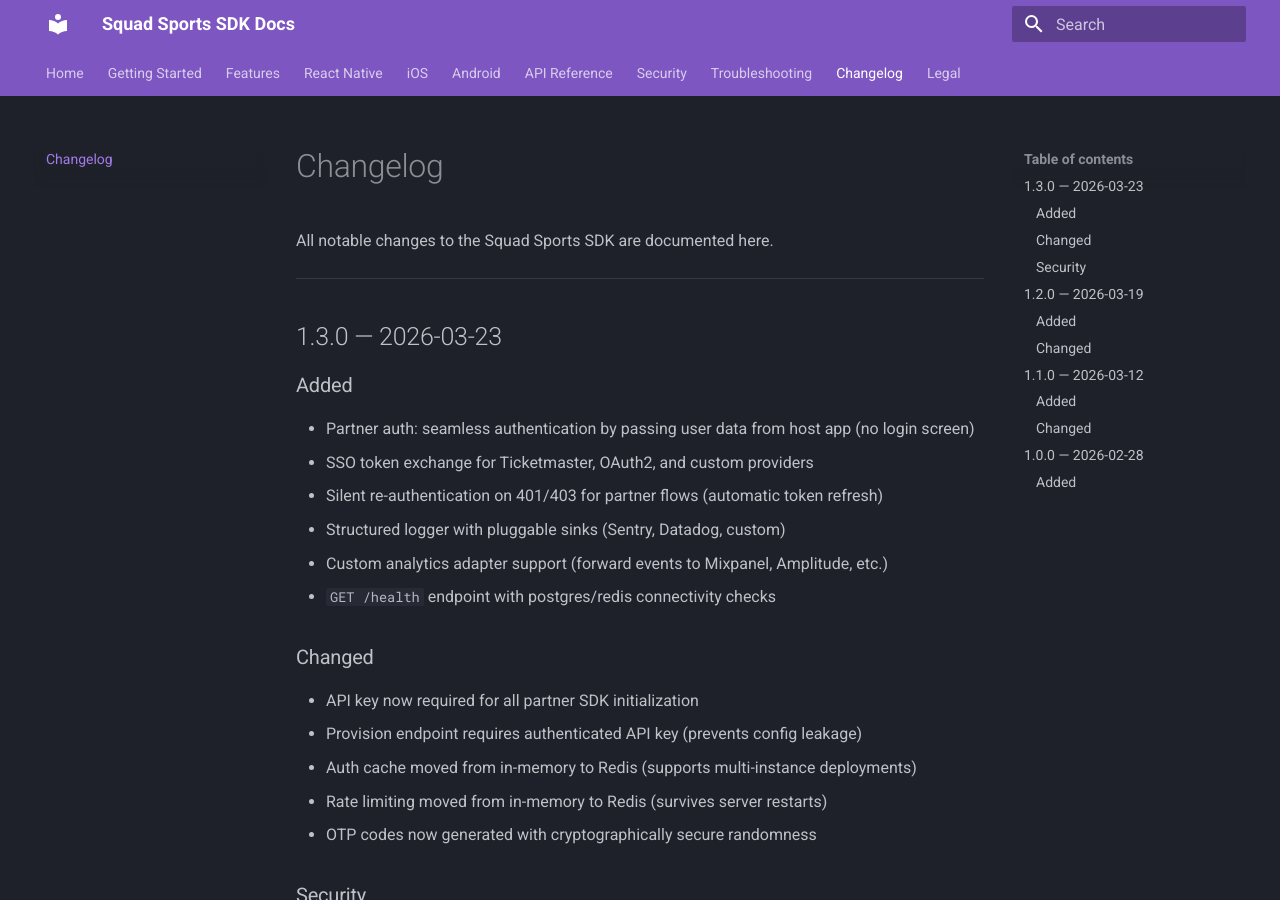
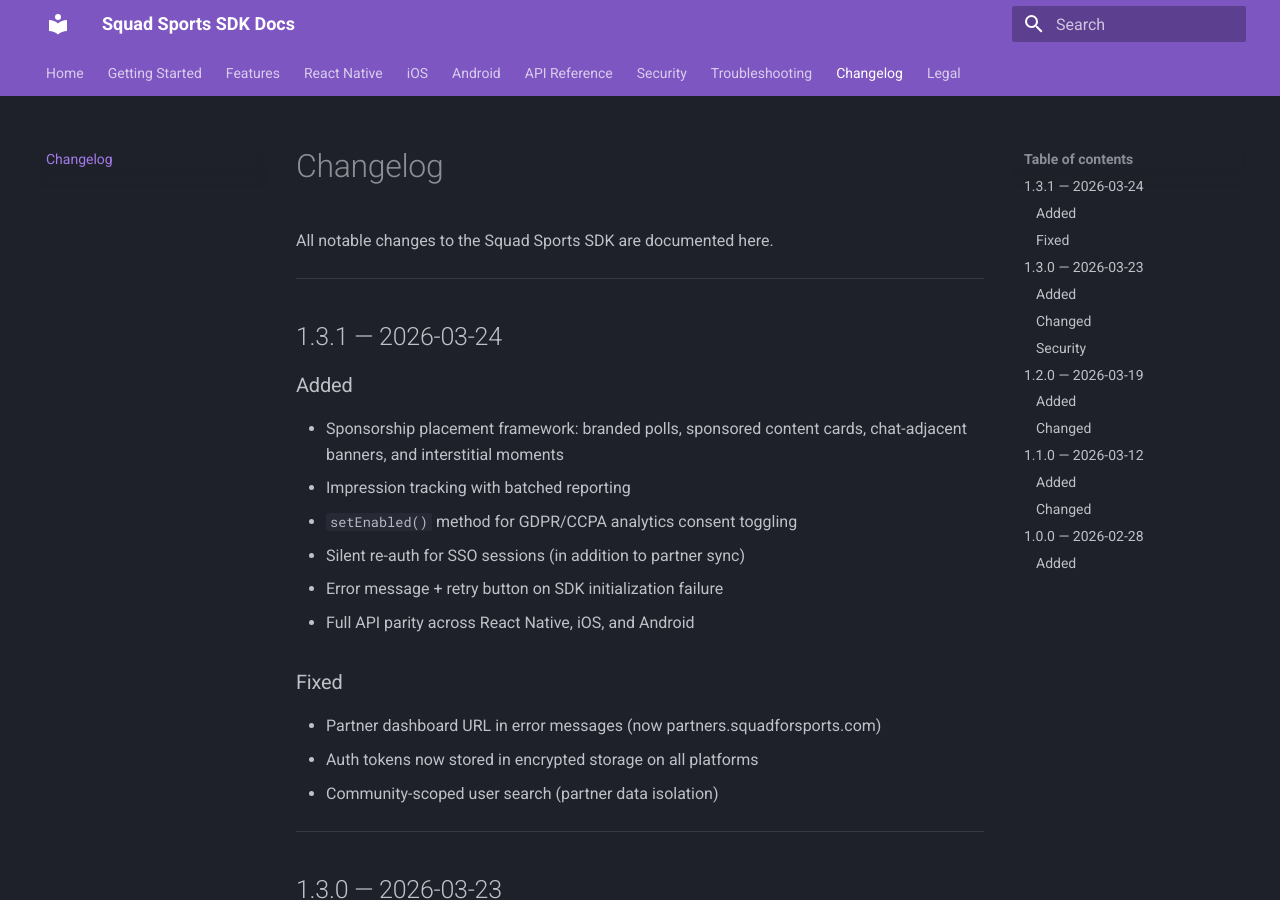
Before and after one commit to withyoursquad/squad-sdk-docs, an MkDocs documentation site: the page built from docs/changelog.md, in a window 1280 px wide and 900 px high. Built offline with MkDocs 1.6.1 and Material for MkDocs 9.7.7, drawn with Linux system fonts in a browser that asks for light colours.

Commit message:
Add 1.3.1 changelog entry — sponsorship framework + platform parity
Co-Authored-By: Claude Opus 4.6 (1M context) <noreply@anthropic.com>

```diff
--- a/docs/changelog.md
+++ b/docs/changelog.md
@@ -1,6 +1,23 @@
 # Changelog
 
 All notable changes to the Squad Sports SDK are documented here.
+
+---
+
+## 1.3.1 — 2026-03-24
+
+### Added
+- Sponsorship placement framework: branded polls, sponsored content cards, chat-adjacent banners, and interstitial moments
+- Impression tracking with batched reporting
+- `setEnabled()` method for GDPR/CCPA analytics consent toggling
+- Silent re-auth for SSO sessions (in addition to partner sync)
+- Error message + retry button on SDK initialization failure
+- Full API parity across React Native, iOS, and Android
+
+### Fixed
+- Partner dashboard URL in error messages (now partners.squadforsports.com)
+- Auth tokens now stored in encrypted storage on all platforms
+- Community-scoped user search (partner data isolation)
 
 ---
 
```
